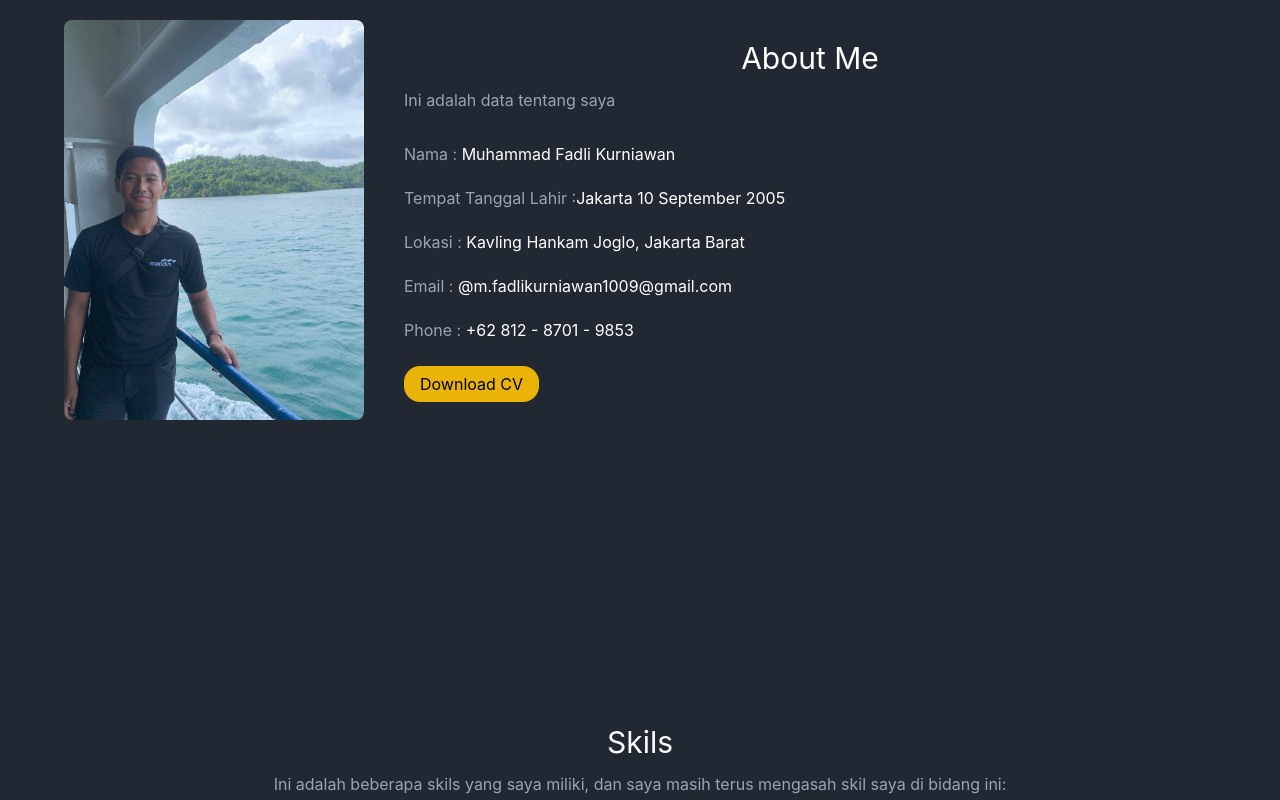
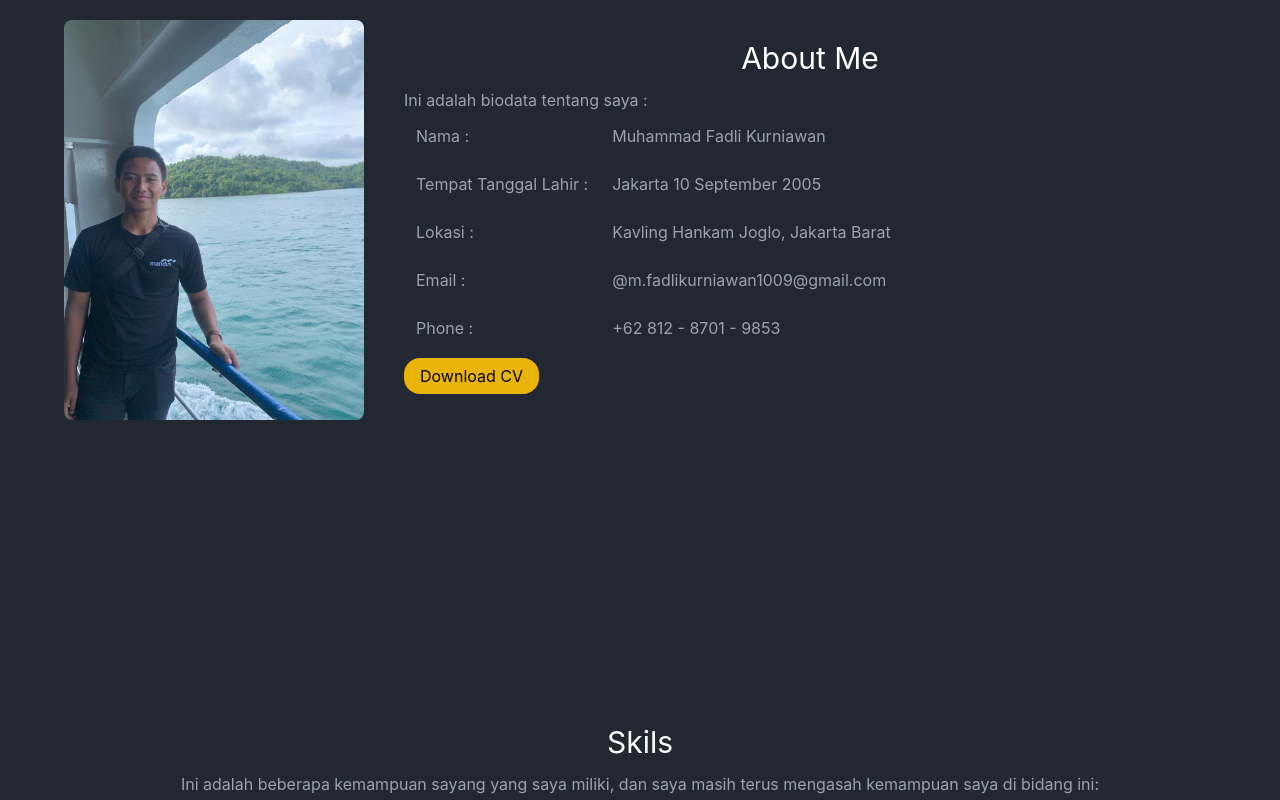
Before and after one commit to Fadli1009/portofolio, a React (Create React App) app: page / in a window 1280 px wide. Shown: the part 620-1420 px from the top of the page. Built offline with nearby package versions, Linux system fonts and the light colour scheme.

Commit message:
merapihkan halaman

```diff
--- a/src/components/AboutMe.jsx
+++ b/src/components/AboutMe.jsx
@@ -8,14 +8,36 @@ const About = ({ downloadCV, judulAbout }) => {
                 <div className="lg:ms-10">
                     <div className="mt-5">
                         <Header judulAbout={judulAbout} />
-                        <p className="text-gray-400">Ini adalah data tentang saya</p>
-                        <ul className="text-white mt-5 mb-5" id="about">
+                        <p className="text-gray-400">Ini adalah biodata tentang saya :</p>
+                        <table className='mb-3'>
+                            <tr>
+                                <td className='text-gray-400 p-3'>Nama :</td>
+                                <td className='text-gray-400 p-3'>Muhammad Fadli Kurniawan</td>
+                            </tr>
+                            <tr>
+                                <td className='text-gray-400 p-3'>Tempat Tanggal Lahir :</td>
+                                <td className='text-gray-400 p-3'>Jakarta 10 September 2005</td>
+                            </tr>
+                            <tr>
+                                <td className='text-gray-400 p-3'>Lokasi :</td>
+                                <td className='text-gray-400 p-3'>Kavling Hankam Joglo, Jakarta Barat</td>
+                            </tr>
+                            <tr>
+                                <td className='text-gray-400 p-3'>Email :</td>
+                                <td className='text-gray-400 p-3'>@m.fadlikurniawan1009@gmail.com</td>
+                            </tr>
+                            <tr>
+                                <td className='text-gray-400 p-3'>Phone :</td>
+                                <td className='text-gray-400 p-3'>+62 812 - 8701 - 9853</td>
+                            </tr>
+                        </table>
+                        {/* <ul className="text-white mt-5 mb-5" id="about">
                             <li><span className="text-gray-400">Nama :</span>  Muhammad Fadli Kurniawan</li>
                             <li><span className="text-gray-400">Tempat Tanggal Lahir :</span>Jakarta 10 September 2005</li>
                             <li><span className="text-gray-400">Lokasi :</span> Kavling Hankam Joglo, Jakarta Barat</li>
                             <li><span className="text-gray-400">Email :</span> @m.fadlikurniawan1009@gmail.com</li>
                             <li><span className="text-gray-400">Phone : </span>+62 812 - 8701 - 9853</li>
-                        </ul>
+                        </ul> */}
                         <Button downloadCV={downloadCV} />
                     </div>
                 </div>
--- a/src/components/Contack.jsx
+++ b/src/components/Contack.jsx
@@ -1,7 +1,7 @@
 import Header from "./Header";
 const Contact = ({ judulContact }) => {
     const click = () => {
-        alert('fungsi belum dimasukan')
+        alert('fungsi sedang di buat, jika ingin menghubungi lewat email, silahkan klik tombol "hire Saya " di halaman paling atas')
     }
 
     return (
--- a/src/components/Footer.jsx
+++ b/src/components/Footer.jsx
@@ -3,7 +3,7 @@ const Footer = () => {
         <>
             <div>
                 <footer className="w-full p-3 mt-10">
-                    <p className="text-white text-center">&copy; Copyright by Fadlii 2024</p>
+                    <p className="text-white text-center">&copy; Copyright Muhammad Fadli Kurniawan 2024</p>
                 </footer>
             </div>
         </>
--- a/src/components/Projects.jsx
+++ b/src/components/Projects.jsx
@@ -6,18 +6,18 @@ const Projects = ({ judul }) => {
         <>
             <div>
                 <Header judul={judul} />
-                <p className="text-center text-gray-400 mb-5">Ini adalah beberapa projects yang telah saya kerjakan</p>
+                <p className="text-center text-gray-400 mb-5">Ini adalah beberapa project yang telah saya kerjakan</p>
                 <div className="grid grid-cols-1 lg:grid-cols-2 gap-5 text-center" id="project">
                     <div>
                         <img src={gambar} alt="" />
-                        <p className="text-gray-400 mt-4">Ini adalah Project landing pages dari perusahaan <a href="https://dewandarupendopo.com" className="underline">Dewandaru Pendopo</a></p>
+                        <p className="text-gray-400 mt-4">Ini adalah Project landing pages dari perusahaan Dewandaru Pendopo</p>
                     </div>
                     <div>
                         <img src={gambarLyrafood} alt="" />
                         <p className="text-gray-400 mt-4">Ini adalah Project membuat Web Aplication tentang penjualan dan pembelian makanan </p>
                     </div>
                 </div>
-            </div>
+            </div >
 
         </>
     );
--- a/src/components/Skils.jsx
+++ b/src/components/Skils.jsx
@@ -5,7 +5,7 @@ const Skils = ({ judulSkils }) => {
         <>
             <div className="pt-44">
                 <Header judulSkils={judulSkils} />
-                <p className="text-center text-gray-400">Ini adalah beberapa skils yang saya miliki, dan saya masih terus mengasah skil saya di bidang ini:</p>
+                <p className="text-center text-gray-400">Ini adalah beberapa kemampuan sayang yang saya miliki, dan saya masih terus mengasah kemampuan saya di bidang ini:</p>
                 <div className="flex">
                     <Progress />
                 </div>
```
Also changed, not shown: src/App.css (line endings or trailing spaces), 1 other file (tests, documents, lock files or other folders).
